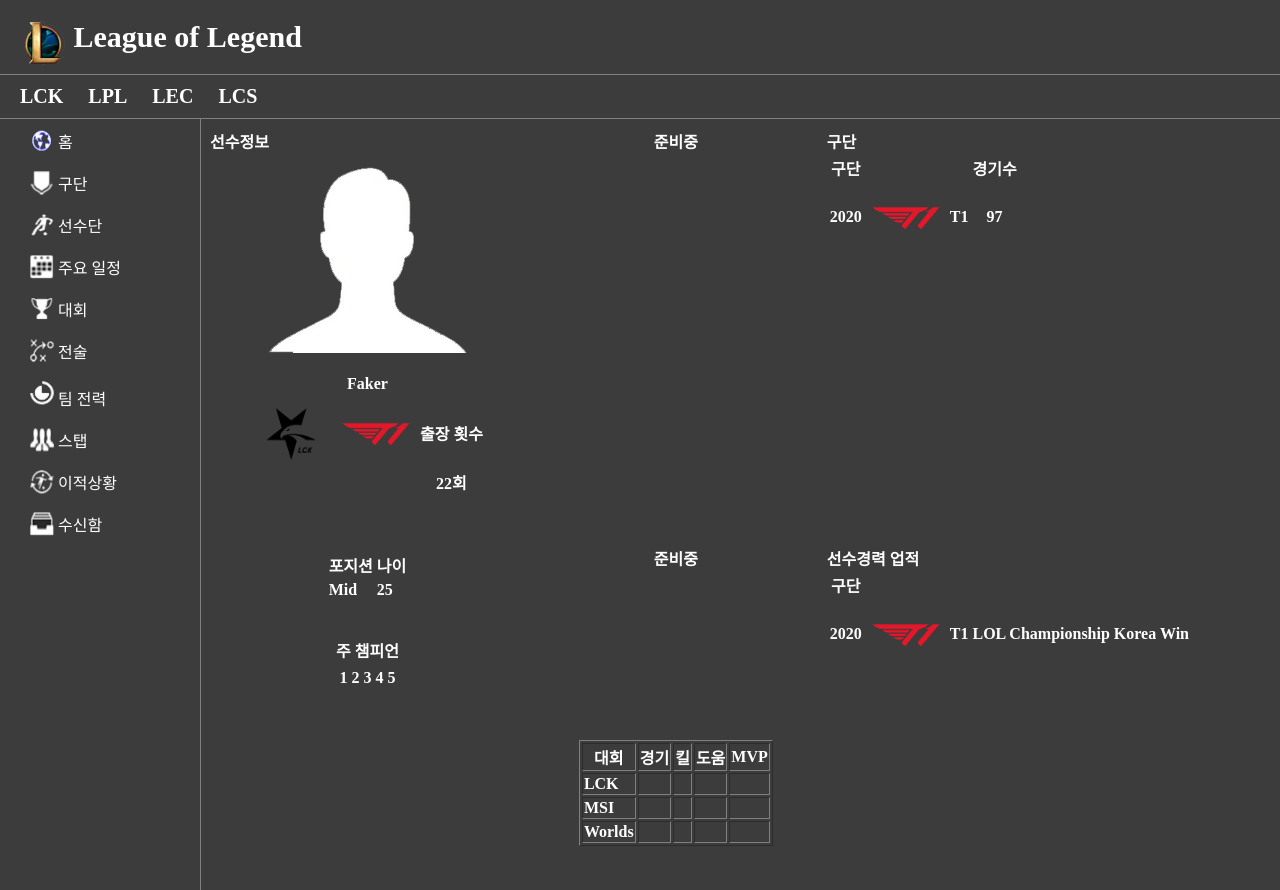
After one commit to chansule92/LM_1, a Django app: template LM_1/templates/LM_1/player_detail.html in a window 1280 px wide. The commit adds this page. Run offline with Django 3.2, Linux system fonts and the light colour scheme; the template is opened without the code that fills it, so the values that code supplies are empty.

Commit message:
player add

```diff
--- a/LM_1/admin.py
+++ b/LM_1/admin.py
@@ -5,6 +5,10 @@
     list_display = ['id', 'name', 'league', 'short','nation' ]
     search_fields = ['name', 'league','short']
 
+class playerAdmin(admin.ModelAdmin):
+    list_display = ['id', 'nick', 'name', 'position','team' ]
+    search_fields = ['name', 'league','short']
+
 
 admin.site.register(team, teamAdmin)
-admin.site.register(player)
+admin.site.register(player, playerAdmin)
--- a/LM_1/templates/LM_1/index.html
+++ b/LM_1/templates/LM_1/index.html
@@ -1,5 +1,6 @@
 {% extends 'base.html' %}
 {% block content %}
-
+<div align=center>Welcome
+</div>
 
 {% endblock %}
--- /dev/null
+++ b/LM_1/templates/LM_1/player_detail.html
@@ -0,0 +1,56 @@
+{% extends 'base.html' %}
+{% block content %}
+<div class="gridcontents">
+  <div class="item1" align=center>
+    <div align=left>선수정보<br><div align=center>
+        <img src="/static/img/player/실루엣.png" width=222px height=200px></div>
+
+    </div><br>
+    Faker
+    <div>
+      <table border=0 >
+        <th></th><tr><td><img src="/static/img/LCK/LCK.png" width=80px height=66px align=center></td><td><img src="/static/img/LCK/T1.png" width=80px height=66px align=center></td><td>출장 횟수</td></tr><tr align=center><td></td><td></td><td>22회</td></tr></table>
+
+    </div>
+  </div>
+  <div class="item2">
+    <div align=center>준비중</div><br>
+
+  </div>
+  <div class="item3">
+    구단
+    <table border=0>
+      <th align=center>구단</th><th></th><th></th><th>경기수</th><tr><td>2020</td><td><img src="/static/img/LCK/T1.png" width=80px height=66px align=center></td><td>T1</td><td align=center>97</td></tr>
+    </table>
+
+    </table>
+  </div>
+  <div class="item4">
+    <div align=center>
+      <table border=0>
+        <th></th><tr><td>포지션</td><td>나이</td></tr><tr><td>Mid</td><td>25</td></tr></table>
+        <br><br>
+
+      주 챔피언<br>
+      <table border=0>
+        <th></th><tr><td>1</td><td>2</td><td>3</td><td>4</td><td>5</td></tr></table>
+    </div>
+
+  </div>
+  <div class="item5" align=center>
+    준비중</div>
+  <div class="item6">선수경력 업적
+    <table border=0>
+      <th align=center>구단</th><th></th><th></th><th></th><tr><td>2020</td><td><img src="/static/img/LCK/T1.png" width=80px height=66px align=center></td><td>T1</td><td align=center>LOL Championship Korea Win</td></tr>
+    </table>
+
+  </div>
+  <div class="item7"></div>
+  <div class="item8" align=center>
+    <table border=1><th>대회</th><th>경기</th><th>킬</th><th>도움</th><th>MVP</th><tr><td>LCK</td><td></td><td></td><td></td><td></td></tr><tr><td>MSI</td><td></td><td></td><td></td><td></td></tr><tr><td>Worlds</td><td></td><td></td><td></td><td></td></tr></table>
+
+  </div>
+  <div class="item9">
+  </div>
+</div>
+{% endblock %}
--- a/LM_1/templates/base.html
+++ b/LM_1/templates/base.html
@@ -14,7 +14,7 @@
 </head>
 <body>
 
-<h1 class="titlecolor"><a href="index"><img src="/static/img/lol icon.png" width=46px height=46px align=left>&nbsp;League of Legend</a></h1>
+<h1 class="titlecolor"><a href="{% url 'LM_1:index' %}"><img src="/static/img/lol icon.png" width=46px height=46px align=left>&nbsp;League of Legend</a></h1>
 <h2 class="titlecolor">
   <a href="#">LCK&nbsp;&nbsp;&nbsp;&nbsp;</a>
   <a href="#">LPL&nbsp;&nbsp;&nbsp;&nbsp;</a>
@@ -22,9 +22,9 @@
   <a href="#">LCS&nbsp;&nbsp;&nbsp;</a></h2>
 <div class="menu">
 <ol>
-  <li><a href="index"><img src="/static/img/menu/홈.png" width=24px height=24px align=left>&nbsp;홈</a></li><br>
-  <li><a href="team"><img src="/static/img/menu/구단.png" width=24px height=24px align=left>&nbsp;구단</a></li><br>
-  <li><a href="#"><img src="/static/img/menu/선수단.png" width=24px height=24px align=left>&nbsp;선수단</a></li><br>
+  <li><a href="{% url 'LM_1:index' %}"><img src="/static/img/menu/홈.png" width=24px height=24px align=left>&nbsp;홈</a></li><br>
+  <li><a href="{% url 'LM_1:team_index' %}"><img src="/static/img/menu/구단.png" width=24px height=24px align=left>&nbsp;구단</a></li><br>
+  <li><a href="{% url 'LM_1:player_index' %}"><img src="/static/img/menu/선수단.png" width=24px height=24px align=left>&nbsp;선수단</a></li><br>
   <li><a href="#"><img src="/static/img/menu/주요일정.png" width=24px height=24px align=left>&nbsp;주요 일정</a></li><br>
   <li><a href="#"><img src="/static/img/menu/대회.png" width=24px height=24px align=left>&nbsp;대회</a></li><br>
   <li><a href="#"><img src="/static/img/menu/전술.png" width=24px height=24px align=left>&nbsp;전술</a></li><br>
--- a/LM_1/urls.py
+++ b/LM_1/urls.py
@@ -8,4 +8,6 @@
     path('index', views.index, name='index'),
     path('team', views.team_index, name='team_index'),
     path('team/<int:team_id>/', views.team_detail, name='team_detail'),
+    path('player', views.player_index, name='player_index'),
+    path('player/<int:player_id>/', views.player_detail, name='player_detail'),
 ]
```
Also changed, not shown: LM_1/templates/LM_1/player_list.html (added, +27 -0 lines), LM_1/views.py (+16 -2 lines).
